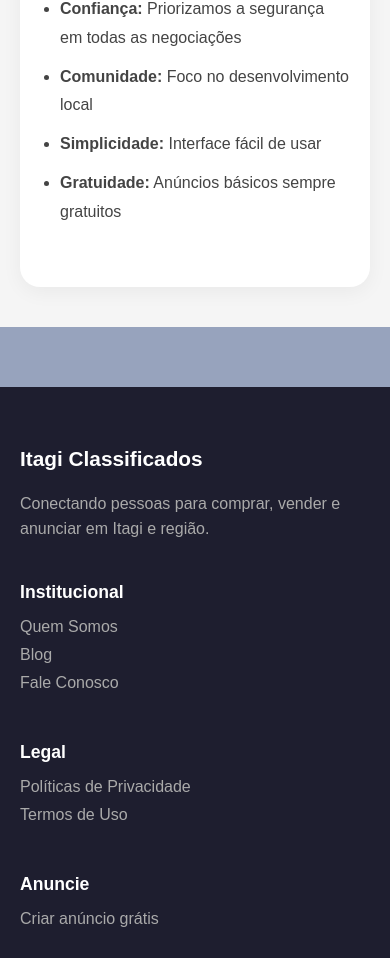
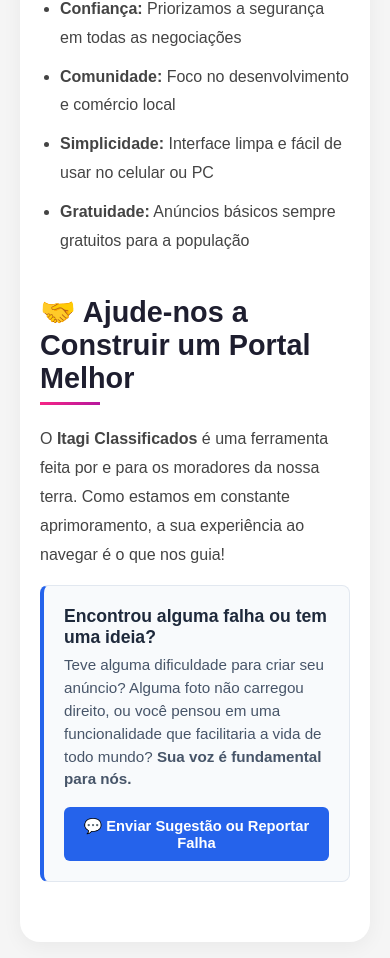
Before and after one commit to leogit10125/classificados-itagi, a React (Vite) app in the folder frontend/: page /sobre in a window 390 px wide. Shown: the part 1039-1997 px from the top of the page. Built offline with nearby package versions, Linux system fonts and the light colour scheme; no server answers.

Commit message:
feat: adiciona sessao de feedback e sugestoes no Sobre e imagem flutuante no Hero

```diff
--- a/frontend/src/components/home/Hero/components/HeroImageCard.css
+++ b/frontend/src/components/home/Hero/components/HeroImageCard.css
@@ -1,53 +1,39 @@
-/* CONTAINER PRINCIPAL DA MOLDURA */
+/* CONTAINER 100% TRANSPARENTE */
 .hero-image-card {
     position: relative;
-    width: 440px;
-    height: 240px;
-    overflow: hidden;
-    border-radius: 16px;
-    background: #030d1d;
-    border: 1px solid rgba(255, 255, 255, 0.2);
-    box-shadow: 0 16px 40px rgba(0, 0, 0, 0.45);
+    width: 100%;
+    max-width: 440px;
+    height: 225px;
+    background: transparent !important; /* Zero caixa escura no fundo */
+    border: none !important;            /* Sem borda da caixa */
+    box-shadow: none !important;        /* Sem sombra da caixa */
     display: flex;
     align-items: center;
     justify-content: center;
+    overflow: visible;                  /* Permite que a sombra da foto respire */
 }
 
-/* 1. FUNDO DESFOCADO AMBIENTE */
-.hero-image-blur-bg {
-    position: absolute;
-    inset: -10px;
-    background-size: cover;
-    background-position: center;
-    filter: blur(18px) brightness(0.6);
-    opacity: 0.65;
-    transform: scale(1.15);
-    z-index: 1;
-}
-
-/* 2. FOTO PRINCIPAL (100% COMPLETA, SEM CORTE DE TELHADO NEM GRAMADO) */
+/* A PRÓPRIA FOTO FLUTUANDO (Adapta-se a qualquer formato: em pé, quadrada ou deitada) */
 .hero-image-main {
-    position: relative;
-    z-index: 2;
     max-width: 100%;
     max-height: 100%;
     width: auto;
     height: 100%;
-    object-fit: contain; /* MOSTRA 100% DA IMAGEM REAL */
+    object-fit: contain;                /* Mantém o produto 100% inteiro */
     display: block;
-    box-shadow: 0 4px 20px rgba(0, 0, 0, 0.35);
+    border-radius: 16px;                /* Cantinhos arredondados na própria foto */
+    border: 1px solid rgba(255, 255, 255, 0.25); /* Borda fina iluminada */
+    box-shadow: 0 16px 35px rgba(0, 0, 0, 0.55); /* Sombra elegante de profundidade */
     transition: transform 0.3s ease;
 }
 
 .hero-image-card:hover .hero-image-main {
-    transform: scale(1.03);
+    transform: scale(1.04);             /* Leve zoom flutuante ao passar o mouse */
 }
 
 /* AJUSTES PARA CELULAR */
 @media (max-width: 900px) {
     .hero-image-card {
-        width: 92%;
-        max-width: 320px;
-        height: 190px;
+        height: 180px;
     }
 }
--- a/frontend/src/components/home/Hero/components/HeroImageCard.jsx
+++ b/frontend/src/components/home/Hero/components/HeroImageCard.jsx
@@ -12,13 +12,7 @@
 
     return (
         <div className="hero-image-card">
-            {/* 1. Efeito de fundo desfocado com as cores da própria foto */}
-            <div
-                className="hero-image-blur-bg"
-                style={{ backgroundImage: `url(${imagem})` }}
-            />
-
-            {/* 2. Foto original 100% inteira no centro (sem cortes!) */}
+            {/* Apenas a foto real flutuando */}
             <img
                 src={imagem}
                 alt={ad.titulo}
--- a/frontend/src/pages/institucional/Contato.jsx
+++ b/frontend/src/pages/institucional/Contato.jsx
@@ -44,7 +44,7 @@
                 <span className="info-icon">📱</span>
                 <div>
                   <strong>WhatsApp:</strong>
-                  <p>(73) 99999-9999</p>
+                  <p>(73) 99957-7988</p>
                 </div>
               </div>
 
--- a/frontend/src/pages/institucional/Institucional.css
+++ b/frontend/src/pages/institucional/Institucional.css
@@ -186,3 +186,62 @@
     padding: 20px;
   }
 }
+/* ========================================================
+   CARD DE COLABORAÇÃO / FEEDBACK (QUEM SOMOS)
+======================================================== */
+.colaboracao-section {
+  margin-top: 40px;
+}
+
+.feedback-card {
+  margin-top: 16px;
+  background: #f8fafc;
+  border: 1px solid #e2e8f0;
+  border-left: 4px solid #2563eb; /* Faixa azul destacada */
+  border-radius: 8px;
+  padding: 20px;
+  display: flex;
+  flex-direction: column;
+  gap: 16px;
+}
+
+.feedback-card-content h3 {
+  margin: 0 0 6px 0;
+  font-size: 1.1rem;
+  color: #1e293b;
+}
+
+.feedback-card-content p {
+  margin: 0;
+  color: #475569;
+  line-height: 1.5;
+  font-size: 0.95rem;
+}
+
+.btn-feedback-colaborar {
+  align-self: flex-start;
+  display: inline-flex;
+  align-items: center;
+  gap: 8px;
+  background: #2563eb;
+  color: #ffffff !important;
+  font-weight: 600;
+  font-size: 0.92rem;
+  padding: 10px 18px;
+  border-radius: 6px;
+  text-decoration: none;
+  transition: background 0.2s ease, transform 0.2s ease;
+}
+
+.btn-feedback-colaborar:hover {
+  background: #1d4ed8;
+  transform: translateY(-2px);
+}
+
+@media (max-width: 600px) {
+  .btn-feedback-colaborar {
+    align-self: stretch;
+    justify-content: center;
+    text-align: center;
+  }
+}
--- a/frontend/src/pages/institucional/Sobre.jsx
+++ b/frontend/src/pages/institucional/Sobre.jsx
@@ -20,13 +20,13 @@
           <section>
             <h2>Nossa História</h2>
             <p>
-              O <strong>Itagi Classificados</strong> nasceu em 2024 com um objetivo simples:
-              conectar pessoas da nossa cidade para comprar, vender e anunciar produtos e serviços
+              O <strong>Itagi Classificados</strong> nasceu com um objetivo simples:
+              conectar pessoas da nossa cidade e região para comprar, vender e anunciar produtos e serviços
               de forma fácil, segura e gratuita.
             </p>
             <p>
-              Percebemos que em Itagi e região não existia uma plataforma local de classificados
-              que atendesse às necessidades específicas da nossa comunidade.
+              Percebemos que em Itagi e povoados vizinhos faltava um ponto de encontro digital feito sob medida
+              para atender às necessidades da nossa comunidade local.
             </p>
           </section>
 
@@ -35,7 +35,7 @@
             <p>
               Facilitar a vida dos moradores de Itagi e região, proporcionando um ambiente
               digital onde seja possível anunciar produtos, serviços, imóveis e vagas de emprego
-              de maneira simples e acessível.
+              de maneira simples, rápida e acessível a todos.
             </p>
           </section>
 
@@ -43,11 +43,36 @@
             <h2>Nossos Valores</h2>
             <ul>
               <li><strong>Confiança:</strong> Priorizamos a segurança em todas as negociações</li>
-              <li><strong>Comunidade:</strong> Foco no desenvolvimento local</li>
-              <li><strong>Simplicidade:</strong> Interface fácil de usar</li>
-              <li><strong>Gratuidade:</strong> Anúncios básicos sempre gratuitos</li>
+              <li><strong>Comunidade:</strong> Foco no desenvolvimento e comércio local</li>
+              <li><strong>Simplicidade:</strong> Interface limpa e fácil de usar no celular ou PC</li>
+              <li><strong>Gratuidade:</strong> Anúncios básicos sempre gratuitos para a população</li>
             </ul>
           </section>
+
+          {/* 🤝 NOVO BLOCO: CONVITE À COLABORAÇÃO E FEEDBACK */}
+          <section className="colaboracao-section">
+            <h2>🤝 Ajude-nos a Construir um Portal Melhor</h2>
+            <p>
+              O <strong>Itagi Classificados</strong> é uma ferramenta feita por e para os moradores da nossa terra.
+              Como estamos em constante aprimoramento, a sua experiência ao navegar é o que nos guia!
+            </p>
+
+            <div className="feedback-card">
+              <div className="feedback-card-content">
+                <h3>Encontrou alguma falha ou tem uma ideia?</h3>
+                <p>
+                  Teve alguma dificuldade para criar seu anúncio? Alguma foto não carregou direito,
+                  ou você pensou em uma funcionalidade que facilitaria a vida de todo mundo?
+                  <strong> Sua voz é fundamental para nós.</strong>
+                </p>
+              </div>
+
+              <Link to="/contato" className="btn-feedback-colaborar">
+                💬 Enviar Sugestão ou Reportar Falha
+              </Link>
+            </div>
+          </section>
+
         </div>
       </div>
     </div>
```
